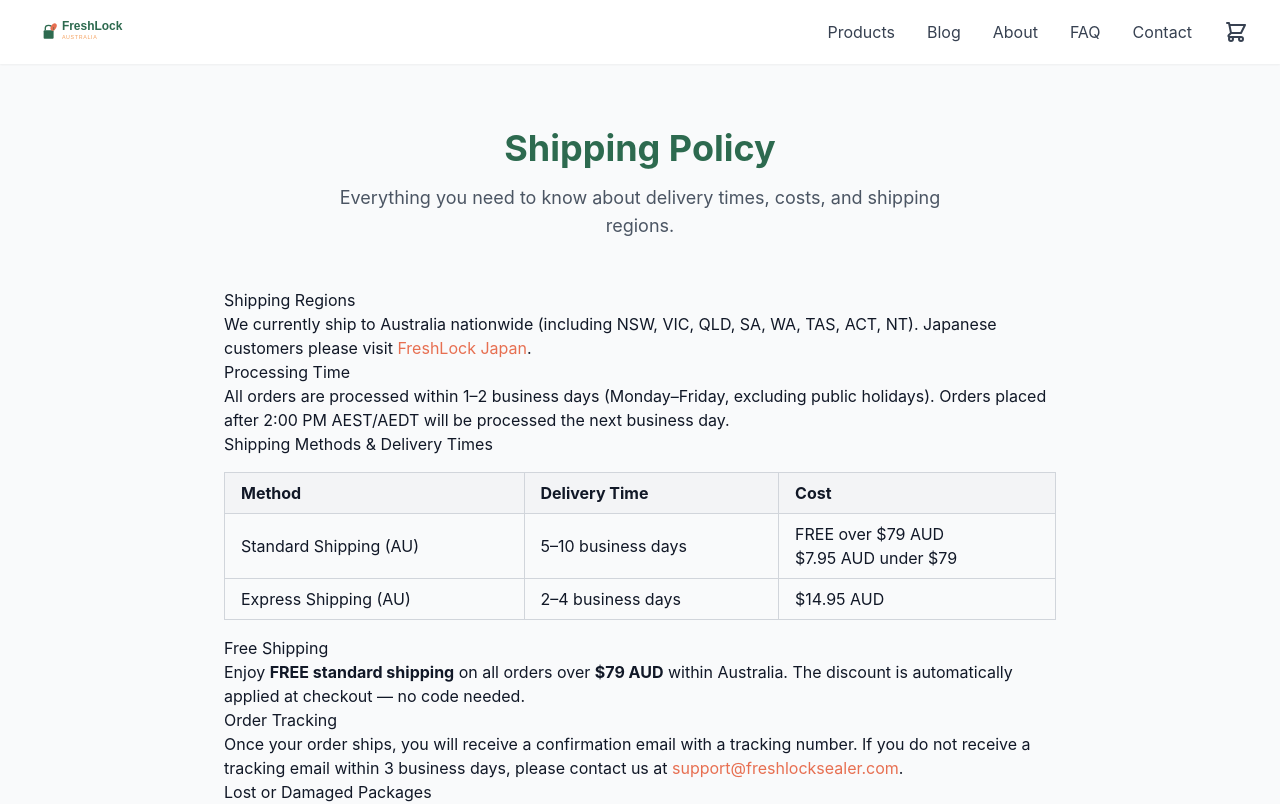
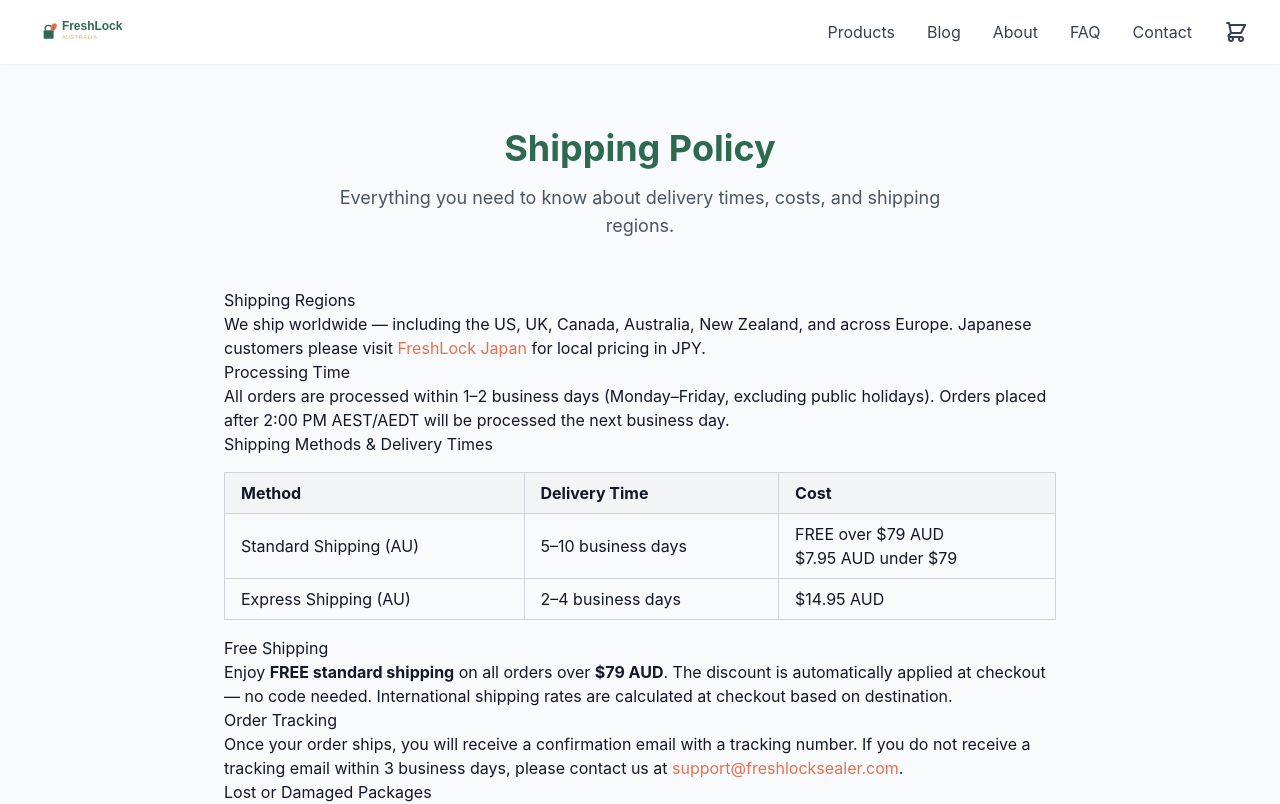
Before and after one commit to jasonyuan886/freshlock-store, a Next.js app: page /shipping in a window 1280 px wide. Shown: the top 804 px of the page. Built offline with nearby package versions, Linux system fonts and the light colour scheme.

Commit message:
Fix shipping: worldwide shipping, not AU-only

```diff
--- a/app/shipping/page.tsx
+++ b/app/shipping/page.tsx
@@ -17,7 +17,7 @@ export default function ShippingPage() {
 
       <div className="prose prose-lg max-w-none">
         <h2>Shipping Regions</h2>
-        <p>We currently ship to Australia nationwide (including NSW, VIC, QLD, SA, WA, TAS, ACT, NT). Japanese customers please visit <a href="https://jp.freshlocksealer.com" className="text-accent hover:underline">FreshLock Japan</a>.</p>
+        <p>We ship worldwide — including the US, UK, Canada, Australia, New Zealand, and across Europe. Japanese customers please visit <a href="https://jp.freshlocksealer.com" className="text-accent hover:underline">FreshLock Japan</a> for local pricing in JPY.</p>
 
         <h2>Processing Time</h2>
         <p>All orders are processed within 1–2 business days (Monday–Friday, excluding public holidays). Orders placed after 2:00 PM AEST/AEDT will be processed the next business day.</p>
@@ -48,7 +48,7 @@ export default function ShippingPage() {
         </div>
 
         <h2>Free Shipping</h2>
-        <p>Enjoy <strong>FREE standard shipping</strong> on all orders over <strong>$79 AUD</strong> within Australia. The discount is automatically applied at checkout — no code needed.</p>
+        <p>Enjoy <strong>FREE standard shipping</strong> on all orders over <strong>$79 AUD</strong>. The discount is automatically applied at checkout — no code needed. International shipping rates are calculated at checkout based on destination.</p>
 
         <h2>Order Tracking</h2>
         <p>Once your order ships, you will receive a confirmation email with a tracking number. If you do not receive a tracking email within 3 business days, please contact us at <a href="mailto:support@freshlocksealer.com" className="text-accent hover:underline">support@freshlocksealer.com</a>.</p>
```
